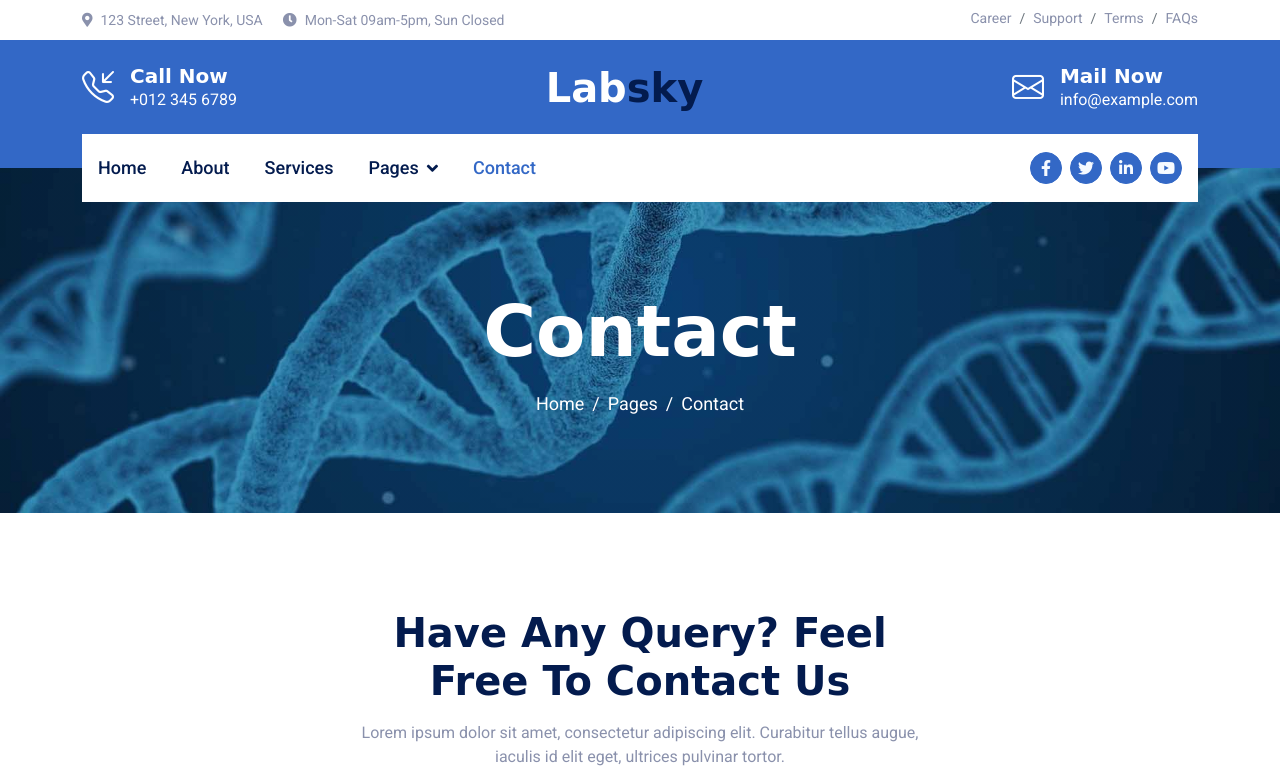
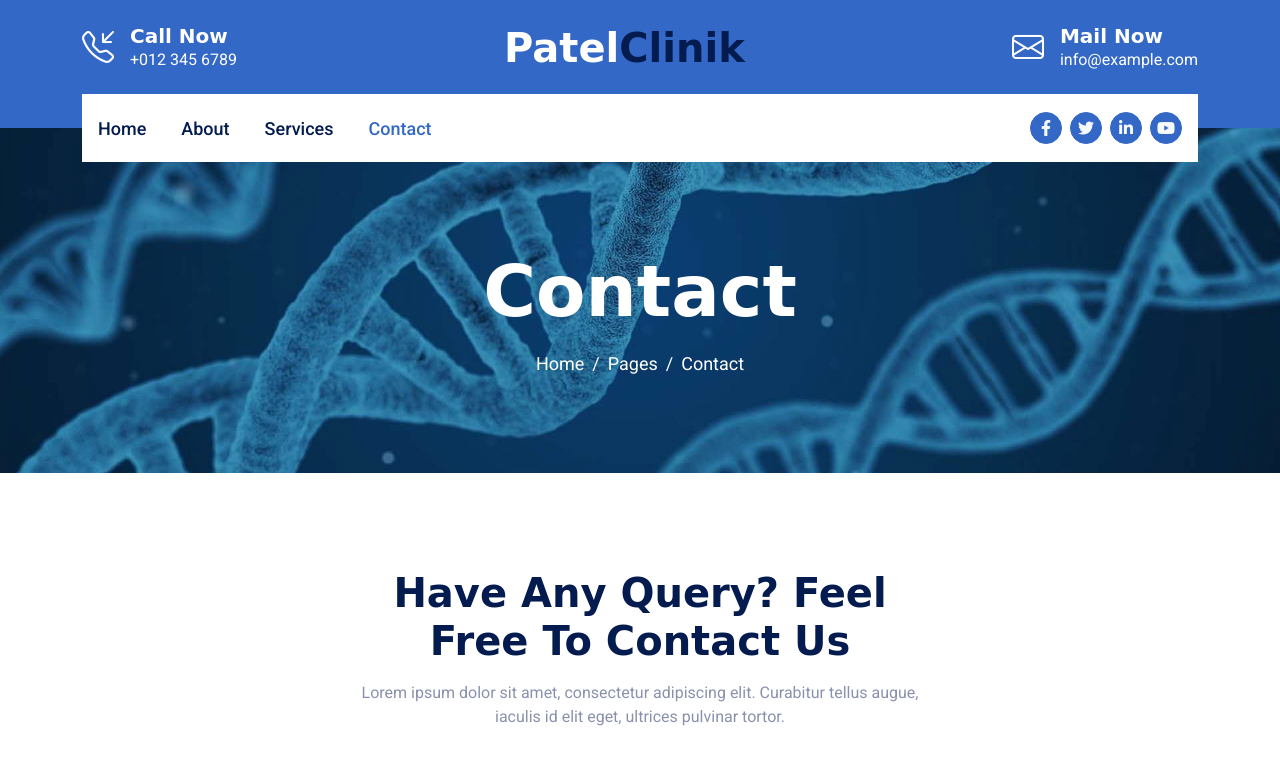
Before and after one commit to Oscar-roqsoft/hospital, a plain HTML site: page contact.html in a window 1280 px wide. Shown: the top 774 px of the page. Drawn offline with nearby package versions, Linux system fonts and the light colour scheme; a web font is replaced by a local one.

Commit message:
3rd commit

```diff
--- a/contact.html
+++ b/contact.html
@@ -3,7 +3,7 @@
 
 <head>
     <meta charset="utf-8">
-    <title>Labsky - Laboratory HTML Website Template</title>
+    <title>PatelClinik </title>
     <meta content="width=device-width, initial-scale=1.0" name="viewport">
     <meta content="" name="keywords">
     <meta content="" name="description">
@@ -41,24 +41,7 @@
     <!-- Spinner End -->
 
 
-    <!-- Topbar Start -->
-    <div class="container-fluid py-2 d-none d-lg-flex">
-        <div class="container">
-            <div class="d-flex justify-content-between">
-                <div>
-                    <small class="me-3"><i class="fa fa-map-marker-alt me-2"></i>123 Street, New York, USA</small>
-                    <small class="me-3"><i class="fa fa-clock me-2"></i>Mon-Sat 09am-5pm, Sun Closed</small>
-                </div>
-                <nav class="breadcrumb mb-0">
-                    <a class="breadcrumb-item small text-body" href="#">Career</a>
-                    <a class="breadcrumb-item small text-body" href="#">Support</a>
-                    <a class="breadcrumb-item small text-body" href="#">Terms</a>
-                    <a class="breadcrumb-item small text-body" href="#">FAQs</a>
-                </nav>
-            </div>
-        </div>
-    </div>
-    <!-- Topbar End -->
+
 
 
     <!-- Brand Start -->
@@ -72,7 +55,7 @@
                         <span>+012 345 6789</span>
                     </div>
                 </div>
-                <a href="index.html" class="h1 text-white mb-0">Lab<span class="text-dark">sky</span></a>
+                <a href="index.html" class="h1 text-white mb-0">Patel<span class="text-dark">Clinik</span></a>
                 <div class="d-flex">
                     <i class="bi bi-envelope fs-2"></i>
                     <div class="ms-3">
@@ -91,7 +74,7 @@
         <div class="container">
             <nav class="navbar navbar-expand-lg navbar-light bg-white py-lg-0 px-lg-3">
                 <a href="index.html" class="navbar-brand d-lg-none">
-                    <h1 class="text-primary m-0">Lab<span class="text-dark">sky</span></h1>
+                    <h1 class="text-primary m-0">Patel<span class="text-dark">Clinik </span></h1>
                 </a>
                 <button type="button" class="navbar-toggler me-0" data-bs-toggle="collapse"
                     data-bs-target="#navbarCollapse">
@@ -102,16 +85,6 @@
                         <a href="index.html" class="nav-item nav-link">Home</a>
                         <a href="about.html" class="nav-item nav-link">About</a>
                         <a href="service.html" class="nav-item nav-link">Services</a>
-                        <div class="nav-item dropdown">
-                            <a href="#" class="nav-link dropdown-toggle" data-bs-toggle="dropdown">Pages</a>
-                            <div class="dropdown-menu bg-light m-0">
-                                <a href="feature.html" class="dropdown-item">Features</a>
-                                <a href="team.html" class="dropdown-item">Our Team</a>
-                                <a href="testimonial.html" class="dropdown-item">Testimonial</a>
-                                <a href="appoinment.html" class="dropdown-item">Appoinment</a>
-                                <a href="404.html" class="dropdown-item">404 Page</a>
-                            </div>
-                        </div>
                         <a href="contact.html" class="nav-item nav-link active">Contact</a>
                     </div>
                     <div class="ms-auto d-none d-lg-flex">
@@ -227,7 +200,7 @@
             <div class="row g-5 py-5">
                 <div class="col-lg-6 pe-lg-5">
                     <a href="index.html" class="navbar-brand">
-                        <h1 class="h1 text-primary mb-0">Lab<span class="text-white">sky</span></h1>
+                        <h1 class="h1 text-primary mb-0">Patel<span class="text-white"> Clinik</span></h1>
                     </a>
                     <p class="fs-5 mb-4">Lorem ipsum dolor sit amet, consectetur adipiscing elit. Curabitur tellus augue, iaculis id elit eget, ultrices pulvinar tortor.</p>
                     <p><i class="fa fa-map-marker-alt me-2"></i>123 Street, New York, USA</p>
@@ -283,7 +256,6 @@
                 </div>
                 <div class="col-md-6 text-center text-md-end">
                     <!--/*** This template is free as long as you keep the footer author’s credit link/attribution link/backlink. If you'd like to use the template without the footer author’s credit link/attribution link/backlink, you can purchase the Credit Removal License from "https://htmlcodex.com/credit-removal". Thank you for your support. ***/-->
-                    <p class="mb-0">Designed by <a href="https://htmlcodex.com">HTML Codex</a></p>
                 </div>
             </div>
         </div>
```
Also changed, not shown: about.html (+3 -3 lines), index.html (+1 -1 lines), service.html (+5 -32 lines).
